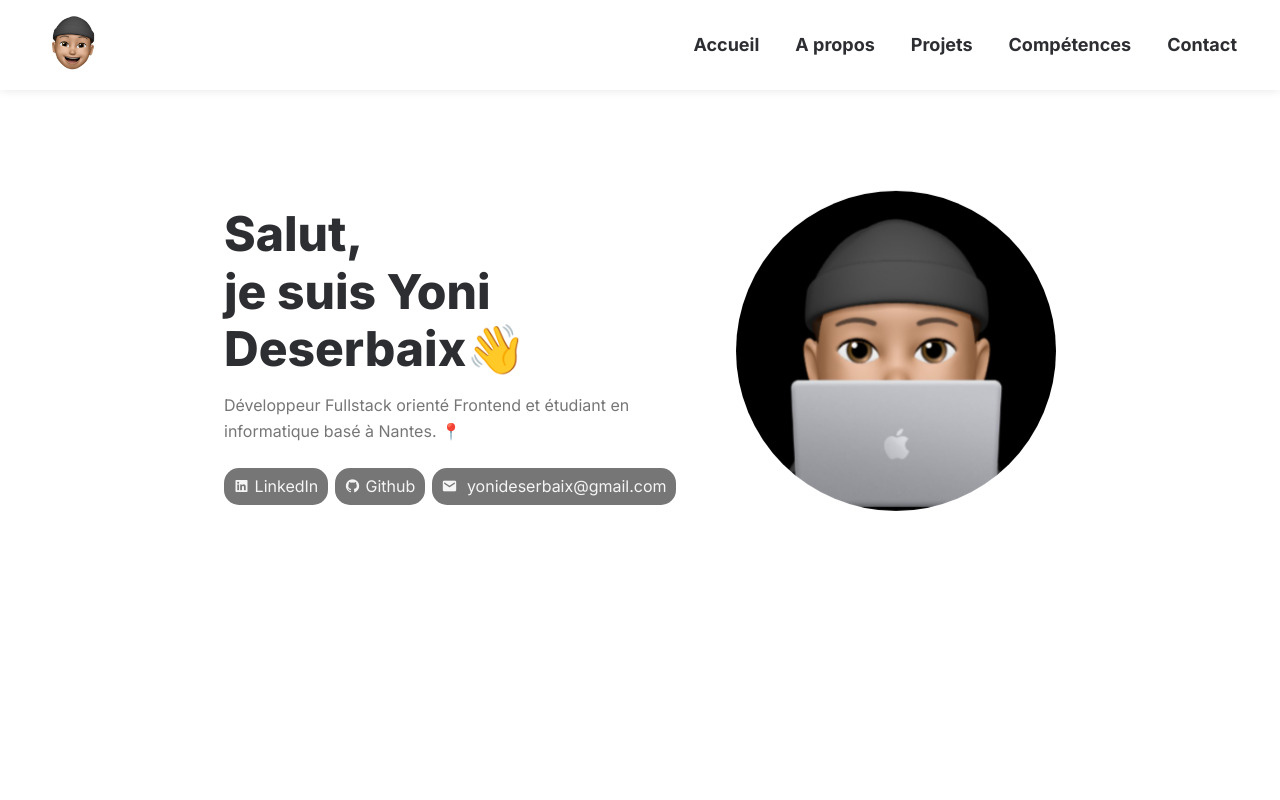
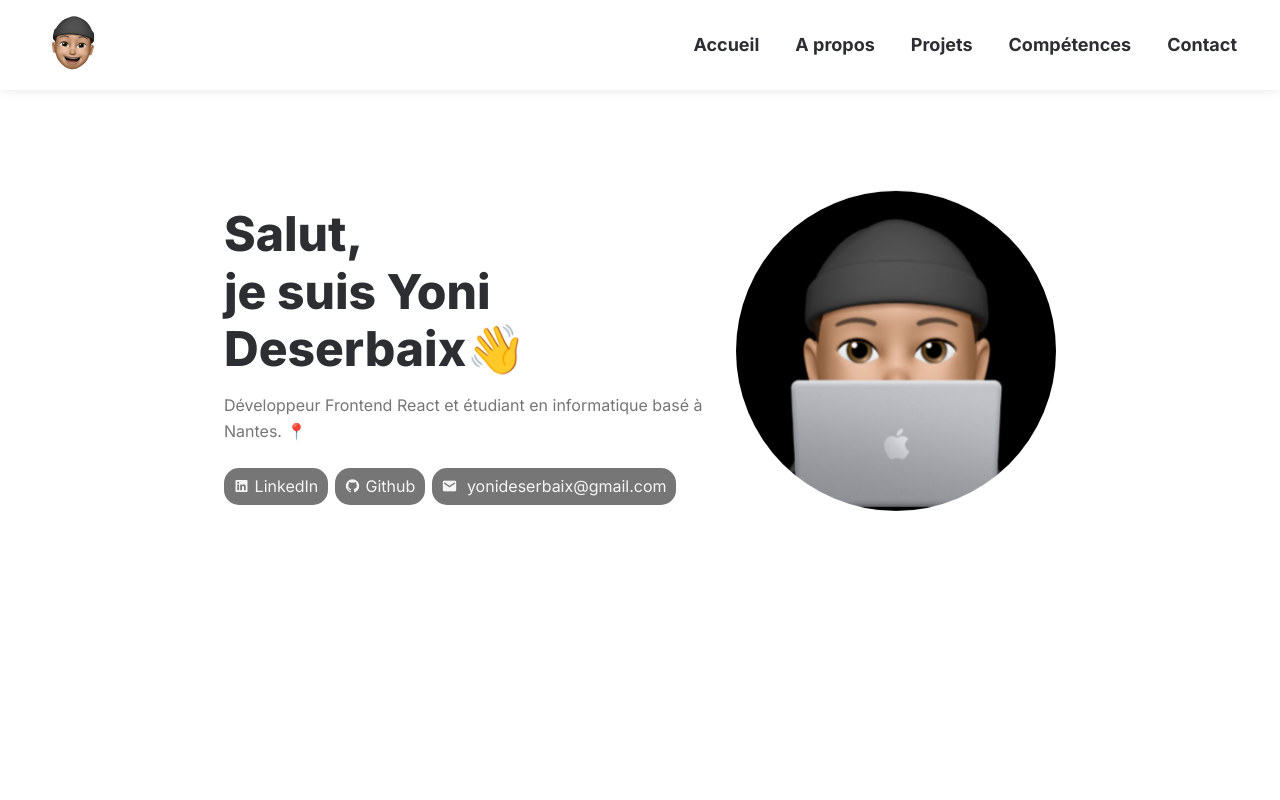
Before and after one commit to Yoni-Deserbaix/Portfolio-V2, a Next.js app: page / in a window 1280 px wide. Shown: the top 800 px of the page. Built offline with nearby package versions, Linux system fonts and the light colour scheme.

Commit message:
update infos dev fullstack to frontend

```diff
--- a/src/app/components/Hero.tsx
+++ b/src/app/components/Hero.tsx
@@ -32,8 +32,8 @@ export default function Hero() {
                 data-aos-delay="300"
                 data-aos-duration="300"
               >
-                Développeur Fullstack orienté Frontend et étudiant en
-                informatique basé à Nantes. 📍
+                Développeur Frontend React et étudiant en informatique basé à
+                Nantes. 📍
               </p>
               <span
                 className="link pt-6"
--- a/src/app/layout.tsx
+++ b/src/app/layout.tsx
@@ -1,16 +1,16 @@
 import type { Metadata } from "next";
 import { Inter } from "next/font/google";
 import "./globals.css";
-import memoji from "../app/assets/memoji-home.png"
+import memoji from "../app/assets/memoji-home.png";
 
 const inter = Inter({ subsets: ["latin"] });
 
 export const metadata: Metadata = {
-  title: "Yoni - Développeur Fullastack",
-  description: "Yoni - Développeur Fullastack",
+  title: "Yoni - Développeur Frontend",
+  description: "Yoni - Développeur Frontend",
   icons: {
     icon: [
-      "https://raw.githubusercontent.com/Yoni-Deserbaix/portfolio-v2/main/src/app/assets/memoji-favicon.png"
+      "https://raw.githubusercontent.com/Yoni-Deserbaix/portfolio-v2/main/src/app/assets/memoji-favicon.png",
     ],
   },
 };
```
